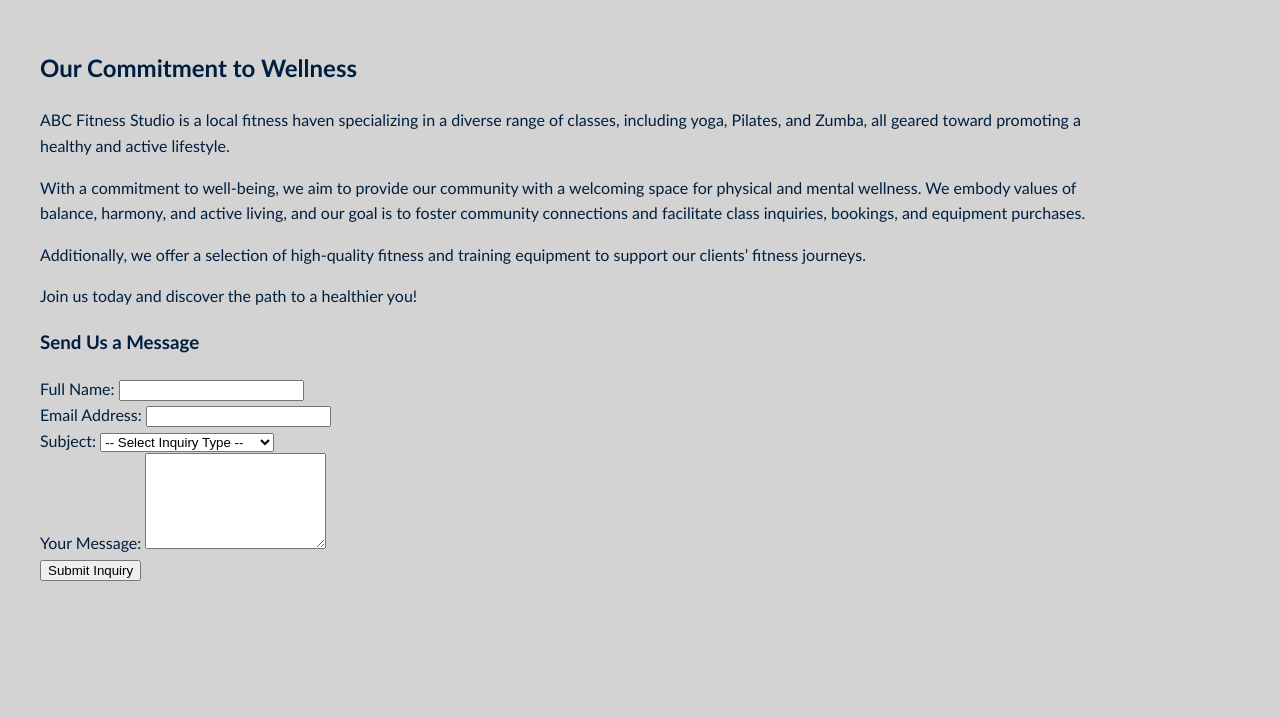
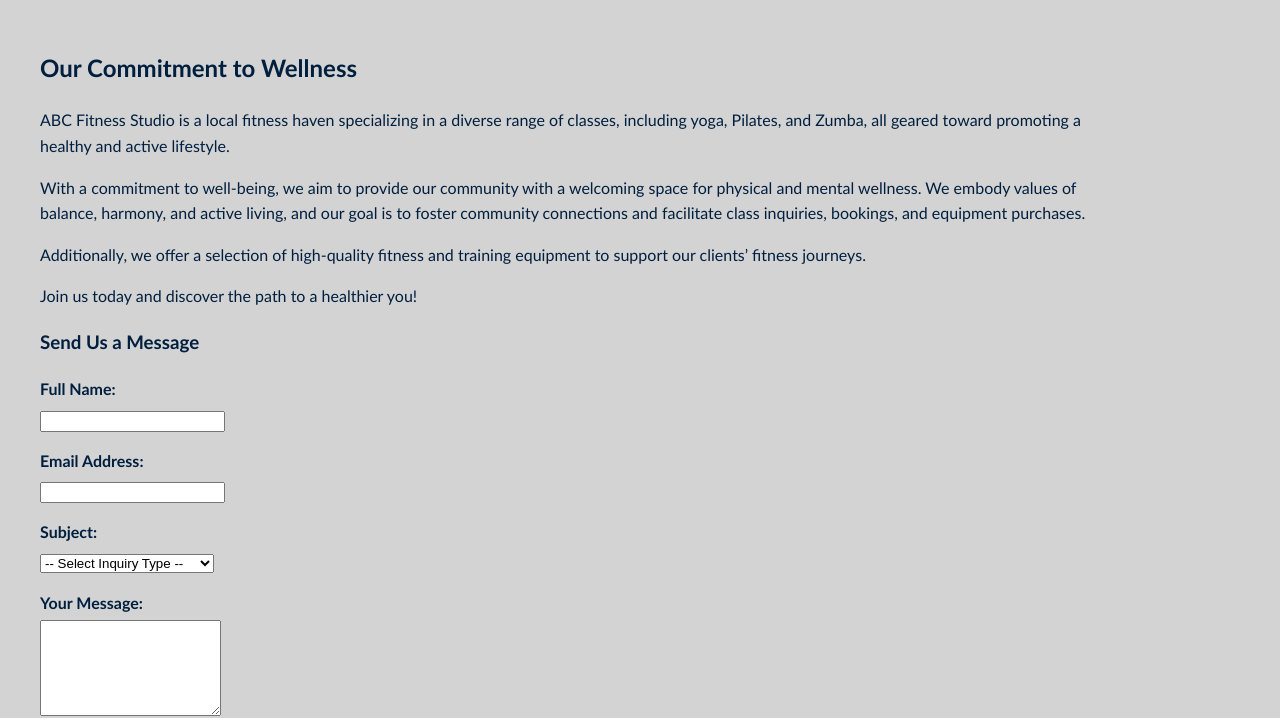
Before and after one commit to corbinreak/ABC-Studio-Fitness, a website: page aboutus.html in a window 1280 px wide. Shown: the part 83-801 px from the top of the page. Drawn offline with nearby package versions, Linux system fonts and the light colour scheme.

Commit message:
added final button and form layout for the about us page.

```diff
--- a/aboutus.html
+++ b/aboutus.html
@@ -73,7 +73,7 @@
                         <textarea id="message" name="user_message" rows="6" required></textarea>
                     </div>
 
-                    <button type="submit">Submit Inquiry</button>
+                    <button type="submit" onClick="alert('Thank you for your feedback!')">Submit Inquiry</button>
                 </form>
             </section>
         </main>
--- a/styles/style.css
+++ b/styles/style.css
@@ -171,6 +171,32 @@ main img {
     border: 2px solid var(--norish-navy);
 }
 
+.form-group {
+    margin-bottom: 15px;
+}
+
+.form-group label {
+    display: block;
+    margin-bottom: 5px;
+    font-weight: bold;
+}
+
+.contact-form-section button {
+    margin-top: 10px;
+    border-radius: 18px;
+    cursor: pointer;
+    background-color: var(--bootcamp-blue);
+    color: var(--willow-grey);
+    border: none;
+    padding: 8px 16px;
+}
+
+.contact-form-section button:hover {
+    background-color: var(--zen-grey);
+    color: var(--norish-navy);
+    border: 2px solid var(--norish-navy);
+}
+
 .cart-item button {
     margin-top: 10px;
     border-radius: 18px;
```
